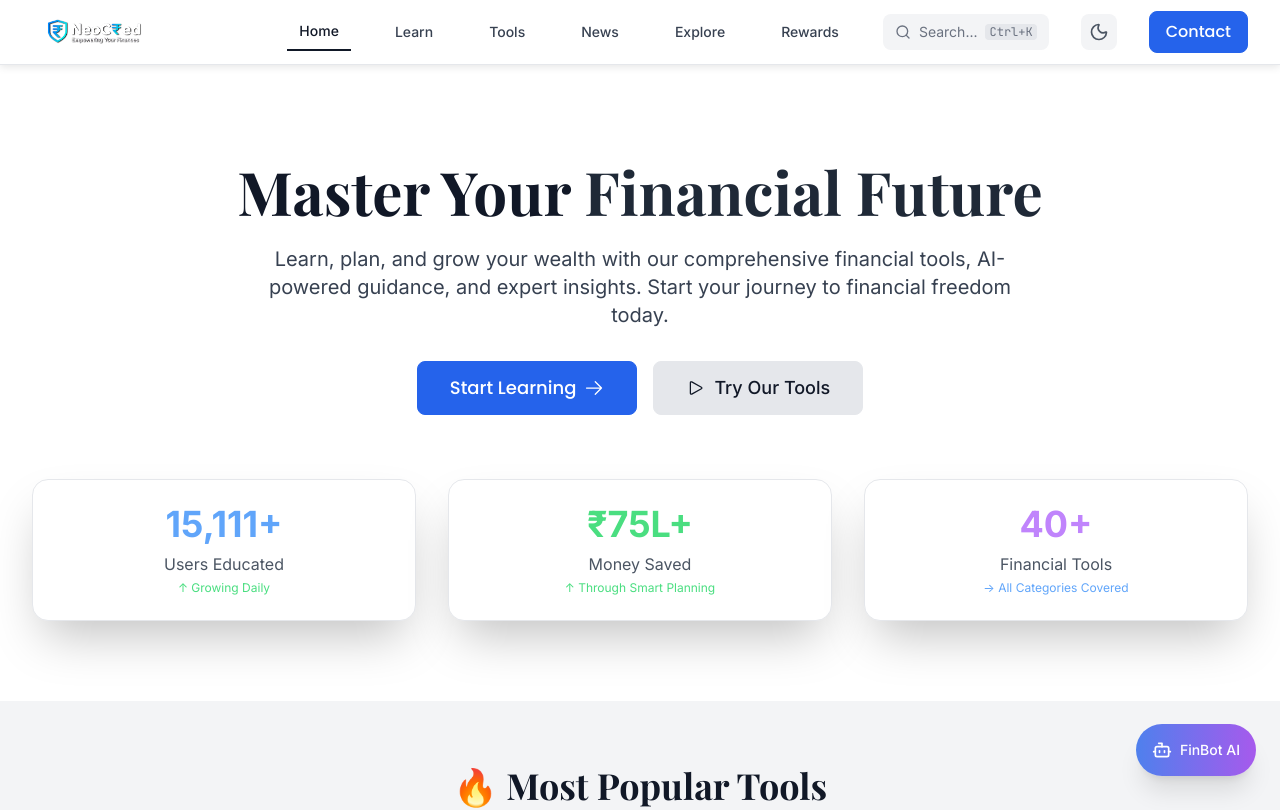
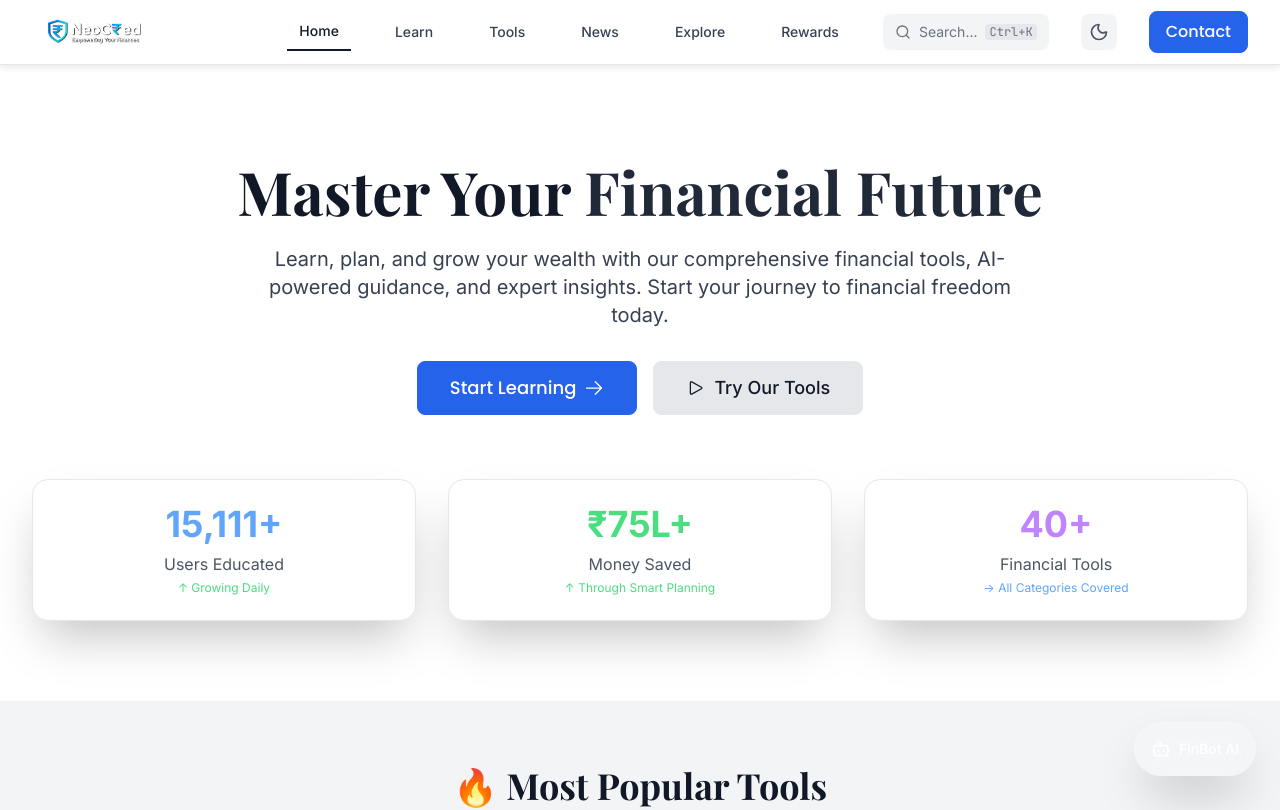
Before and after one commit to Rakesh-dev369/Neocred.in, a React (Vite) app in the folder frontend/: page / in a window 1280 px wide. Shown: the top 810 px of the page. Built offline with nearby package versions, Linux system fonts and the light colour scheme.

Commit message:
make-finbot-transparent-glass-clear

```diff
--- a/frontend/src/components/FloatingAssistantCTA.jsx
+++ b/frontend/src/components/FloatingAssistantCTA.jsx
@@ -17,7 +17,7 @@ export default function FloatingAssistantCTA() {
     <div className="fixed bottom-6 right-6 z-50">
       <button
         onClick={handleClick}
-        className="bg-gradient-to-r from-blue-600/80 to-purple-600/80 backdrop-blur-sm text-white p-4 rounded-full shadow-xl hover:from-blue-700/90 hover:to-purple-700/90 hover:scale-105 transition-all duration-300 flex items-center gap-2"
+        className="bg-white/10 backdrop-blur-md border border-white/20 text-white p-4 rounded-full shadow-2xl hover:bg-white/20 hover:scale-105 transition-all duration-300 flex items-center gap-2"
         aria-label="Open FinBot AI Assistant"
       >
         <Bot className="h-5 w-5" />
--- a/frontend/src/components/FloatingBubble.jsx
+++ b/frontend/src/components/FloatingBubble.jsx
@@ -9,7 +9,7 @@ const FloatingBubble = () => {
       {/* Floating Chat Button */}
       <button
         onClick={() => setIsChatOpen(!isChatOpen)}
-        className={`fixed bottom-4 right-4 w-14 h-14 bg-blue-600/80 hover:bg-blue-700/90 backdrop-blur-sm text-white rounded-full shadow-lg flex items-center justify-center text-xl transition-all duration-300 hover:scale-110 z-40 ${
+        className={`fixed bottom-4 right-4 w-14 h-14 bg-white/10 hover:bg-white/20 backdrop-blur-md border border-white/20 text-white rounded-full shadow-2xl flex items-center justify-center text-xl transition-all duration-300 hover:scale-110 z-40 ${
           isChatOpen ? 'rotate-45' : 'rotate-0'
         }`}
         title={isChatOpen ? 'Close FinBot' : 'Chat with FinBot'}
```
